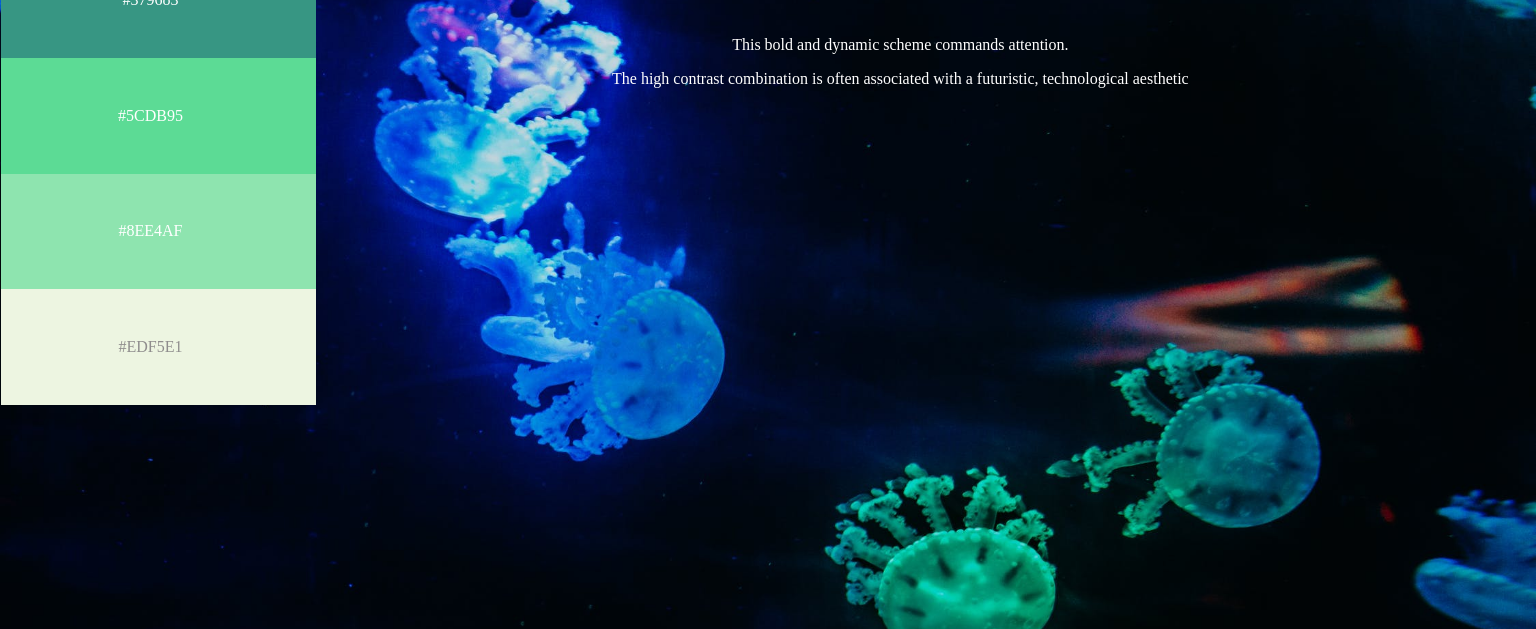
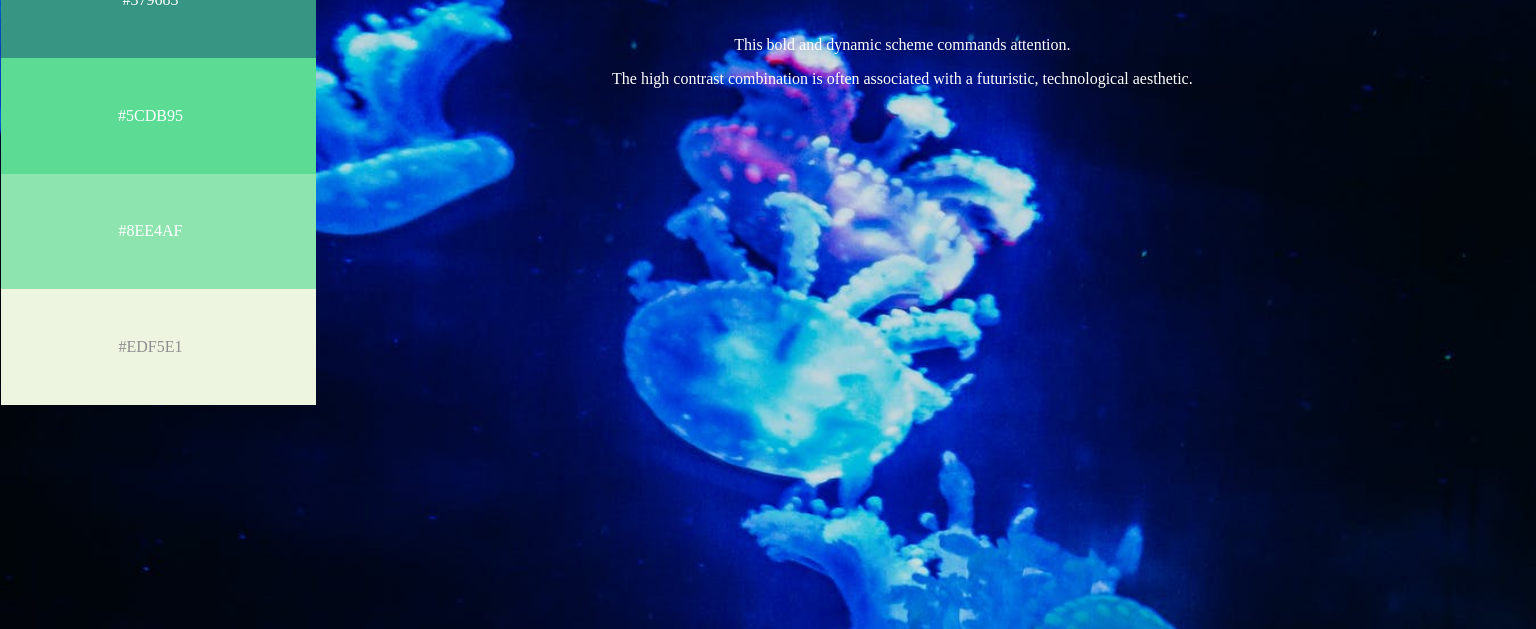
Before and after one commit to JordanCandy/testSchemes, a plain HTML site: page fresh/frsh.html in a window 1536 px wide. Shown: the part 171-800 px from the top of the page. Drawn offline with Linux system fonts and the light colour scheme.

Commit message:
Improve sophisticated and fresh

```diff
--- a/earthy/earthyStyles.css
+++ b/earthy/earthyStyles.css
@@ -68,3 +68,10 @@ p{
         margin-bottom: 10%;
     }
 }
+
+
+@media (min-width: 1440px){
+    body{
+        background-size: 2560px;
+    }
+}
--- a/fresh/freshStyles.css
+++ b/fresh/freshStyles.css
@@ -1,6 +1,6 @@
 body{
     background-image:  url("images/pexels-photo-1086587.jpeg");
-    background-size: cover;
+    background-size: 1300px 900px;
     background-repeat: no-repeat;
 }
 .complete{
@@ -90,7 +90,7 @@ h1{
         width: 60px;
         height: 10px;
         padding: 1%;
-        margin: 0 3px 0 0;
+        margin: 15% 2% 0 0;
         font-size: 8px;
     }
 
@@ -115,3 +115,9 @@ h1{
         color: white;
     }
 }
+
+@media (min-width: 1440px){
+    body{
+        background-size: 2560px;
+    }
+}
--- a/fresh/frsh.html
+++ b/fresh/frsh.html
@@ -13,7 +13,7 @@
         <h5>Introducing</h5>
         <h1>Frsh</h1>
         <p>This bold and dynamic scheme commands attention.</p>
-        <p>The high contrast combination is often associated with a futuristic, technological aesthetic</p>
+        <p>The high contrast combination is often associated with a futuristic, technological aesthetic.</p>
     </div>
     <div class="container">
     <div class="colors">
```
